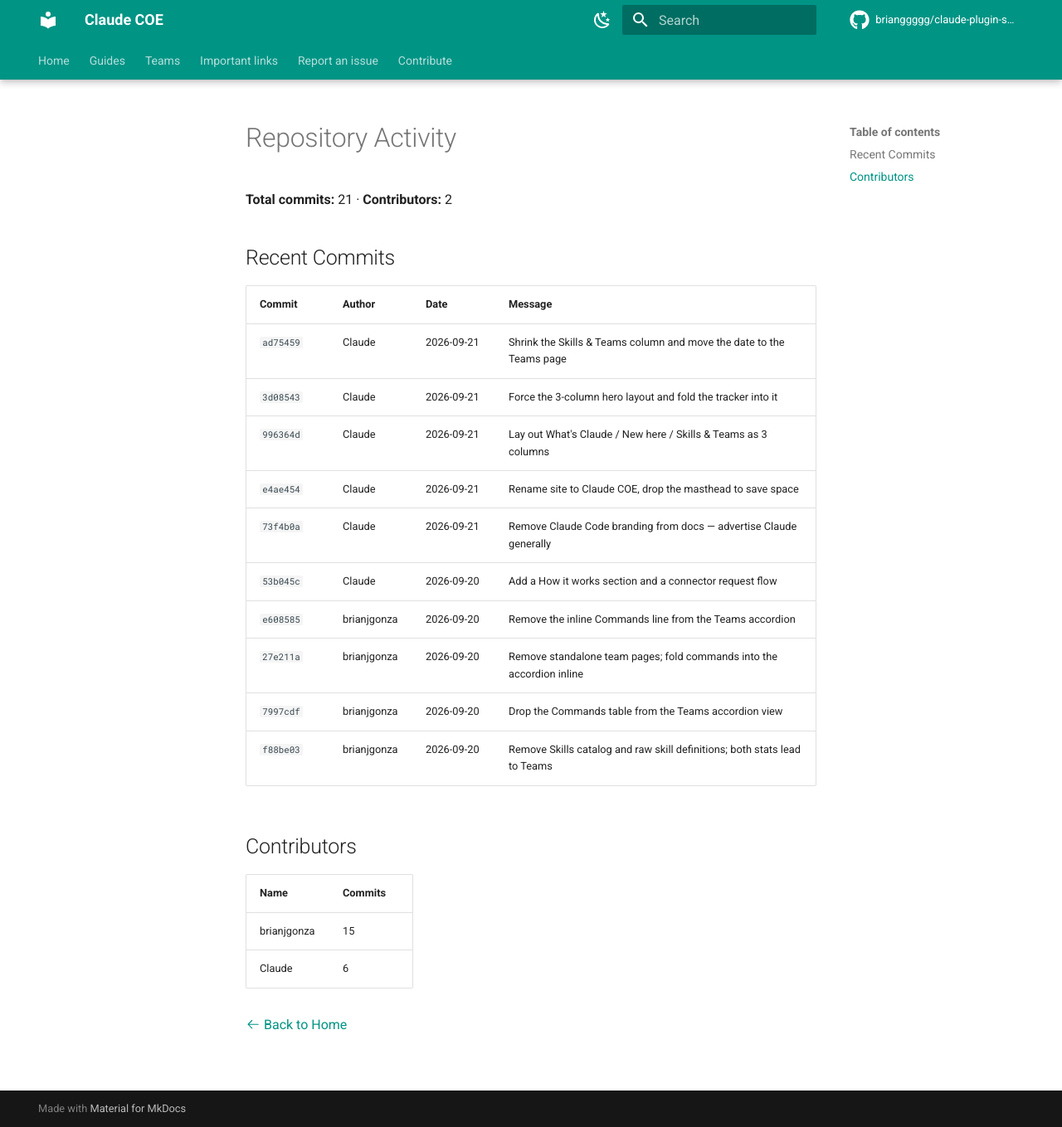
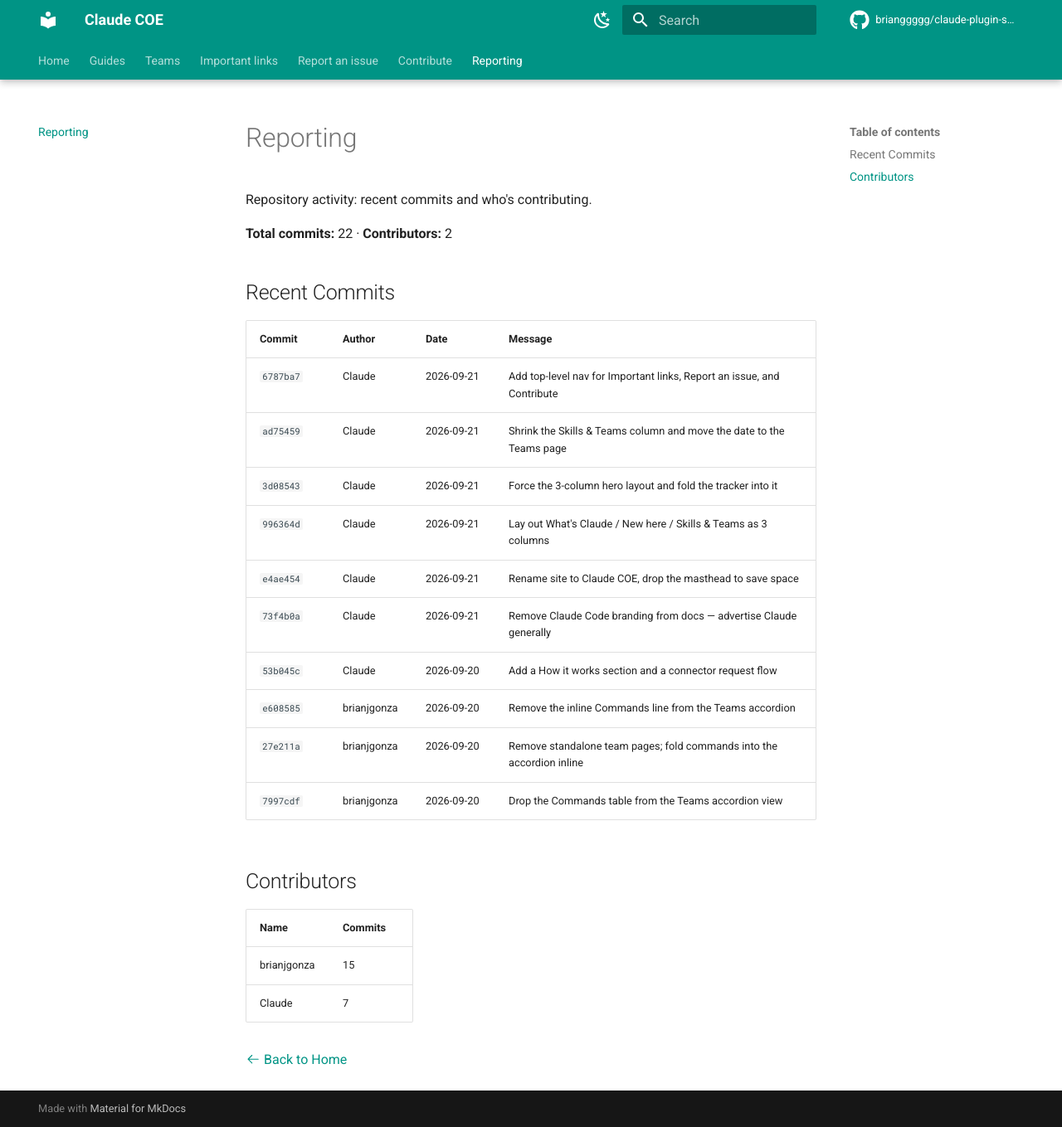
Before and after one commit to brianggggg/claude-plugin-skills-demo, an MkDocs documentation site: the page built from docs/activity.md, in a window 1280 px wide and 1359 px high. Shown: the whole window at 83% size. Built offline with MkDocs 1.6.1 and Material for MkDocs 9.7.7, drawn with Linux system fonts in a browser that asks for light colours; comment, search, counter and statistics services are not loaded.

Commit message:
Add Reporting as the 7th top-level nav tab
Wires the existing commit/contributor activity page into the top nav
directly (it was previously only reachable via a buried "Recent
activity" link), and retitles it "Reporting" to match, so all 7
destinations are one click away.

```diff
--- a/docs/activity.md
+++ b/docs/activity.md
@@ -1,11 +1,14 @@
-# Repository Activity
+# Reporting
 
-**Total commits:** 21 · **Contributors:** 2
+Repository activity: recent commits and who's contributing.
+
+**Total commits:** 22 · **Contributors:** 2
 
 ## Recent Commits
 
 | Commit | Author | Date | Message |
 |---|---|---|---|
+| `6787ba7` | Claude | 2026-09-21 | Add top-level nav for Important links, Report an issue, and Contribute |
 | `ad75459` | Claude | 2026-09-21 | Shrink the Skills & Teams column and move the date to the Teams page |
 | `3d08543` | Claude | 2026-09-21 | Force the 3-column hero layout and fold the tracker into it |
 | `996364d` | Claude | 2026-09-21 | Lay out What's Claude / New here / Skills & Teams as 3 columns |
@@ -15,13 +18,12 @@
 | `e608585` | brianjgonza | 2026-09-20 | Remove the inline Commands line from the Teams accordion |
 | `27e211a` | brianjgonza | 2026-09-20 | Remove standalone team pages; fold commands into the accordion inline |
 | `7997cdf` | brianjgonza | 2026-09-20 | Drop the Commands table from the Teams accordion view |
-| `f88be03` | brianjgonza | 2026-09-20 | Remove Skills catalog and raw skill definitions; both stats lead to Teams |
 
 ## Contributors
 
 | Name | Commits |
 |---|---|
 | brianjgonza | 15 |
-| Claude | 6 |
+| Claude | 7 |
 
 [:octicons-arrow-left-24: Back to Home](index.md)
--- a/docs/important-links.md
+++ b/docs/important-links.md
@@ -5,7 +5,7 @@ Everything you need, in one place.
 ## Catalog
 
 - [Teams catalog](plugins/index.md) — browse every team's published skills
-- [Recent activity](activity.md) — commit history and contributors
+- [Reporting](activity.md) — commit history and contributors
 
 ## Guides
 
--- a/mkdocs.yml
+++ b/mkdocs.yml
@@ -15,6 +15,7 @@ nav:
   - Important links: important-links.md
   - Report an issue: report-an-issue.md
   - Contribute: contribute.md
+  - Reporting: activity.md
 
 theme:
   name: material
```
Also changed, not shown: docs/index.md (+1 -1 lines), 1 other file.
